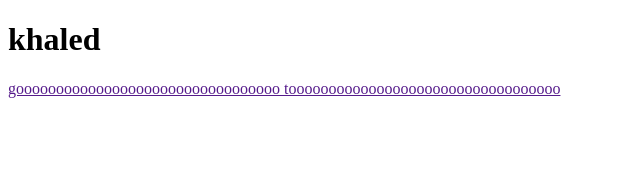
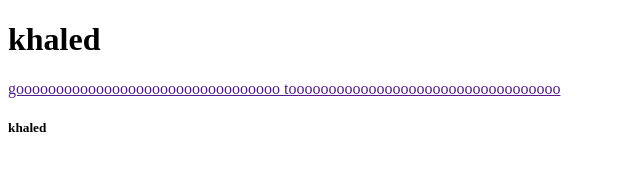
Before and after one commit to kelbhdaly/testgithub, a plain HTML site: page index.html in a window 1280 px wide. Shown: the full height of the page, 0-640 px from the left. Drawn offline with Linux system fonts and the light colour scheme.

Commit message:
updata master

```diff
--- a/index.html
+++ b/index.html
@@ -8,5 +8,6 @@
 <body>
     <h1>khaled</h1>
     <a href="">gooooooooooooooooooooooooooooooooo toooooooooooooooooooooooooooooooooo</a>
-</body>
+        <h5>khaled</h5>
+    </body>
 </html>
```
